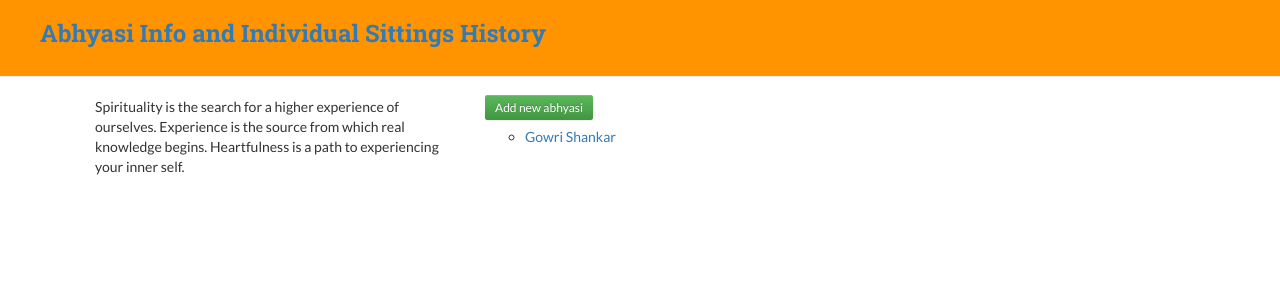
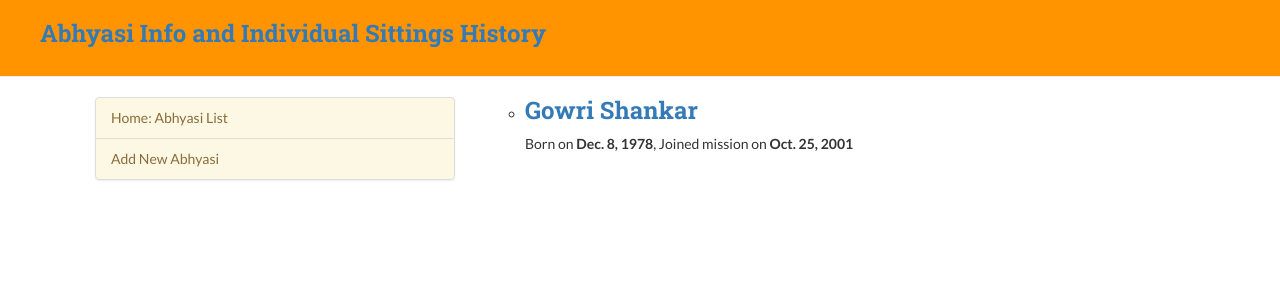
Before and after one commit to gowrishankarin/abhyasi, a Django app: page /abhyasis/ in a window 1280 px wide. Shown: the top 300 px of the page. Run offline with Django 3.2, Linux system fonts and the light colour scheme; data comes from the database, SQL or seed files in the repository; both versions use the stored data as it was after the commit; some libraries are stand-ins or nearby versions.

Commit message:
UX enhancements

```diff
--- a/abhyasis/models.py
+++ b/abhyasis/models.py
@@ -8,8 +8,8 @@ from datetime import datetime
 class Abhyasi(models.Model):
 	name = models.CharField(max_length=50)
 	id_card_number = models.CharField(max_length=12)
-	date_of_birth = models.DateField('Date of Birth')
-	date_of_join = models.DateField('Date of Join')
+	date_of_birth = models.DateField('Date of Birth (YYYY-MM-DD)')
+	date_of_join = models.DateField('Date of Join (YYYY-MM-DD)')
 	address = models.CharField(max_length=200)
 	email = models.EmailField(blank=True, default='abhyasi@abhyasi.com')
 	biography = models.TextField(max_length=100, default="Short Bio")
@@ -19,7 +19,7 @@ class Abhyasi(models.Model):
 
 class Sitting(models.Model):
 	name = models.ForeignKey(Abhyasi)
-	date = models.DateTimeField('Date and time of individual sitting')
+	date = models.DateTimeField('Date and time of individual sitting (YYYY-MM-DD) (HH:MM)')
 	findings = models.TextField(max_length=300)
 	experiences = models.TextField(max_length=300)
 	def sitting_since(self):
--- a/abhyasis/templates/abhyasis/base.html
+++ b/abhyasis/templates/abhyasis/base.html
@@ -13,13 +13,18 @@
 <body>
 	<div class="page-header">
 		<!--<a href="{% url 'abhyasis:abhyasi_new' %}" class="top-menu"><span class="glyphicon glyphicon-plus"></span></a>-->
-	    <h3><a href="/">Abhyasi Info and Individual Sittings History</a></h3>
+	    <h3><a href="/abhyasis">Abhyasi Info and Individual Sittings History</a></h3>
 	</div>
 
 	<ul>
 		<div class="content container">
 			<div class="row">
-				<div class="col-md-4">Spirituality is the search for a higher experience of ourselves. Experience is the source from which real knowledge begins. Heartfulness is a path to experiencing your inner self.</div>
+				<div class="col-md-4">
+					<div class="list-group">
+						<a href="/abhyasis" class="list-group-item list-group-item-warning">Home: Abhyasi List</a>
+						<a href="{% url 'abhyasis:abhyasi_new' %}" class="list-group-item list-group-item-warning">Add New Abhyasi</a>
+					</div>
+				</div>
 				<div class="col-md-8">
 				{% block content %}
 				{% endblock %}
--- a/abhyasis/templates/abhyasis/index.html
+++ b/abhyasis/templates/abhyasis/index.html
@@ -1,12 +1,12 @@
 {% extends 'abhyasis/base.html' %}
 
 {% block content %}
-	<p><a href="{% url 'abhyasis:abhyasi_new' %}" class="bt btn-sm btn-success">
-		Add new abhyasi</span></a></p>
 	{% if latest_abhyasi_list %}
 		<ul>
 			{% for abhyasi in latest_abhyasi_list %}
-				<li><a href="{% url 'abhyasis:detail' abhyasi.id %}">{{ abhyasi.name }}</a></li>
+				<li><h3><a href="{% url 'abhyasis:detail' abhyasi.id %}">{{ abhyasi.name }}</a></h3>
+				<p>Born on <strong>{{abhyasi.date_of_birth}}</strong>, Joined mission on  <strong>{{abhyasi.date_of_join}}</strong></p>
+				</li>
 			{% endfor %}
 		</ul>
 	{% else %}
--- a/abhyasis/views.py
+++ b/abhyasis/views.py
@@ -63,7 +63,7 @@ def sitting_new(request, pk):
 			return HttpResponseRedirect(reverse('abhyasis:detail', args=(abhyasi.pk,)))
 		else:
 			form = form
-		return render(request, 'abhyasis/sitting_new.html', {'form': form})
+		return render(request, 'abhyasis/sitting_new.html', {'form': form, 'abhyasi':abhyasi})
 	else:
 		form = SittingForm()
-	return render(request, 'abhyasis/sitting_new.html', {'form': form})
+	return render(request, 'abhyasis/sitting_new.html', {'form': form, 'abhyasi':abhyasi})
```
Also changed, not shown: db.sqlite3.
